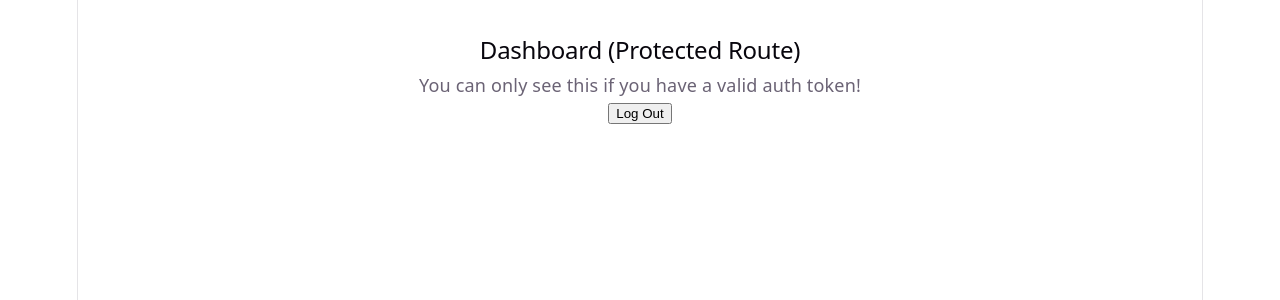
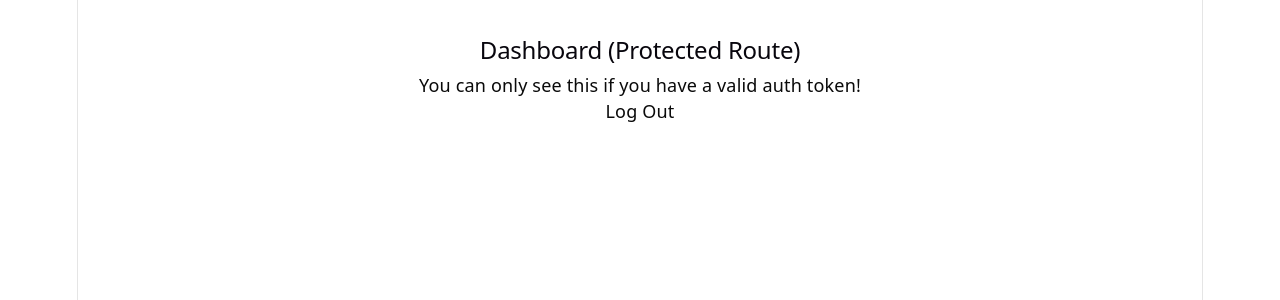
Before and after one commit to dlog4142-collab/esakayWeb, a React (Vite) app: page /dashboard in a window 1280 px wide. Shown: the top 300 px of the page. Built offline with nearby package versions, Linux system fonts and the light colour scheme; no server answers; sample sign-in values are in the browser's storage.

Commit message:
added configuration of shadcn and uses theme "mira"

```diff
--- /dev/null
+++ b/src/components/ui/button.jsx
@@ -0,0 +1,55 @@
+import { Button as ButtonPrimitive } from "@base-ui/react/button"
+import { cva } from "class-variance-authority";
+import { cn } from "cn"
+
+const buttonVariants = cva(
+  "group/button inline-flex shrink-0 items-center justify-center rounded-md border border-transparent bg-clip-padding text-xs/relaxed font-medium whitespace-nowrap transition-all outline-none select-none focus-visible:border-ring focus-visible:ring-2 focus-visible:ring-ring/30 active:not-aria-[haspopup]:translate-y-px disabled:pointer-events-none disabled:opacity-50 aria-invalid:border-destructive aria-invalid:ring-2 aria-invalid:ring-destructive/20 dark:aria-invalid:border-destructive/50 dark:aria-invalid:ring-destructive/40 [&_svg]:pointer-events-none [&_svg]:shrink-0 [&_svg:not([class*='size-'])]:size-4",
+  {
+    variants: {
+      variant: {
+        default: "bg-primary text-primary-foreground hover:bg-primary/80",
+        outline:
+          "border-border hover:bg-input/50 hover:text-foreground aria-expanded:bg-muted aria-expanded:text-foreground dark:bg-input/30",
+        secondary:
+          "bg-secondary text-secondary-foreground hover:bg-[color-mix(in_oklch,var(--secondary),var(--foreground)_5%)] aria-expanded:bg-secondary aria-expanded:text-secondary-foreground",
+        ghost:
+          "hover:bg-muted hover:text-foreground aria-expanded:bg-muted aria-expanded:text-foreground dark:hover:bg-muted/50",
+        destructive:
+          "bg-destructive/10 text-destructive hover:bg-destructive/20 focus-visible:border-destructive/40 focus-visible:ring-destructive/20 dark:bg-destructive/20 dark:hover:bg-destructive/30 dark:focus-visible:ring-destructive/40",
+        link: "text-primary underline-offset-4 hover:underline",
+      },
+      size: {
+        default:
+          "h-7 gap-1 px-2 text-xs/relaxed has-data-[icon=inline-end]:pr-1.5 has-data-[icon=inline-start]:pl-1.5 [&_svg:not([class*='size-'])]:size-3.5",
+        xs: "h-5 gap-1 rounded-sm px-2 text-[0.625rem] has-data-[icon=inline-end]:pr-1.5 has-data-[icon=inline-start]:pl-1.5 [&_svg:not([class*='size-'])]:size-2.5",
+        sm: "h-6 gap-1 px-2 text-xs/relaxed has-data-[icon=inline-end]:pr-1.5 has-data-[icon=inline-start]:pl-1.5 [&_svg:not([class*='size-'])]:size-3",
+        lg: "h-8 gap-1 px-2.5 text-xs/relaxed has-data-[icon=inline-end]:pr-2 has-data-[icon=inline-start]:pl-2 [&_svg:not([class*='size-'])]:size-4",
+        icon: "size-7 [&_svg:not([class*='size-'])]:size-3.5",
+        "icon-xs": "size-5 rounded-sm [&_svg:not([class*='size-'])]:size-2.5",
+        "icon-sm": "size-6 [&_svg:not([class*='size-'])]:size-3",
+        "icon-lg": "size-8 [&_svg:not([class*='size-'])]:size-4",
+      },
+    },
+    defaultVariants: {
+      variant: "default",
+      size: "default",
+    },
+  }
+)
+
+function Button({
+  className,
+  variant = "default",
+  size = "default",
+  ...props
+}) {
+  return (
+    <ButtonPrimitive
+      data-slot="button"
+      className={cn(buttonVariants({ variant, size, className }))}
+      {...props}
+    />
+  )
+}
+
+export { Button, buttonVariants }
--- a/src/index.css
+++ b/src/index.css
@@ -1,10 +1,17 @@
+@import "tailwindcss";
+@import "tw-animate-css";
+@import "shadcn/tailwind.css";
+@import "@fontsource-variable/inter";
+
+@custom-variant dark (&:is(.dark *));
+
 :root {
   --text: #6b6375;
   --text-h: #08060d;
   --bg: #fff;
-  --border: #e5e4e7;
+  --border: oklch(0.922 0 0);
   --code-bg: #f4f3ec;
-  --accent: #aa3bff;
+  --accent: oklch(0.97 0 0);
   --accent-bg: rgba(170, 59, 255, 0.1);
   --accent-border: rgba(170, 59, 255, 0.5);
   --social-bg: rgba(244, 243, 236, 0.5);
@@ -28,6 +35,66 @@
   @media (max-width: 1024px) {
     font-size: 16px;
   }
+
+  --background: oklch(1 0 0);
+
+  --foreground: oklch(0.145 0 0);
+
+  --card: oklch(1 0 0);
+
+  --card-foreground: oklch(0.145 0 0);
+
+  --popover: oklch(1 0 0);
+
+  --popover-foreground: oklch(0.145 0 0);
+
+  --primary: oklch(0.205 0 0);
+
+  --primary-foreground: oklch(0.985 0 0);
+
+  --secondary: oklch(0.97 0 0);
+
+  --secondary-foreground: oklch(0.205 0 0);
+
+  --muted: oklch(0.97 0 0);
+
+  --muted-foreground: oklch(0.556 0 0);
+
+  --accent-foreground: oklch(0.205 0 0);
+
+  --destructive: oklch(0.577 0.245 27.325);
+
+  --input: oklch(0.922 0 0);
+
+  --ring: oklch(0.708 0 0);
+
+  --chart-1: oklch(0.87 0 0);
+
+  --chart-2: oklch(0.556 0 0);
+
+  --chart-3: oklch(0.439 0 0);
+
+  --chart-4: oklch(0.371 0 0);
+
+  --chart-5: oklch(0.269 0 0);
+
+  --radius: 0.625rem;
+
+  --sidebar: oklch(0.985 0 0);
+
+  --sidebar-foreground: oklch(0.145 0 0);
+
+  --sidebar-primary: oklch(0.205 0 0);
+
+  --sidebar-primary-foreground: oklch(0.985 0 0);
+
+  --sidebar-accent: oklch(0.97 0 0);
+
+  --sidebar-accent-foreground: oklch(0.205 0 0);
+
+  --sidebar-border: oklch(0.922 0 0);
+
+  --sidebar-ring: oklch(0.708 0 0)
 }
 
 @media (prefers-color-scheme: dark) {
@@ -109,3 +176,88 @@ code {
   padding: 4px 8px;
   background: var(--code-bg);
 }
+
+@theme inline {
+  --font-heading: var(--font-sans);
+  --font-sans: 'Inter Variable', sans-serif;
+  --color-sidebar-ring: var(--sidebar-ring);
+  --color-sidebar-border: var(--sidebar-border);
+  --color-sidebar-accent-foreground: var(--sidebar-accent-foreground);
+  --color-sidebar-accent: var(--sidebar-accent);
+  --color-sidebar-primary-foreground: var(--sidebar-primary-foreground);
+  --color-sidebar-primary: var(--sidebar-primary);
+  --color-sidebar-foreground: var(--sidebar-foreground);
+  --color-sidebar: var(--sidebar);
+  --color-chart-5: var(--chart-5);
+  --color-chart-4: var(--chart-4);
+  --color-chart-3: var(--chart-3);
+  --color-chart-2: var(--chart-2);
+  --color-chart-1: var(--chart-1);
+  --color-ring: var(--ring);
+  --color-input: var(--input);
+  --color-border: var(--border);
+  --color-destructive: var(--destructive);
+  --color-accent-foreground: var(--accent-foreground);
+  --color-accent: var(--accent);
+  --color-muted-foreground: var(--muted-foreground);
+  --color-muted: var(--muted);
+  --color-secondary-foreground: var(--secondary-foreground);
+  --color-secondary: var(--secondary);
+  --color-primary-foreground: var(--primary-foreground);
+  --color-primary: var(--primary);
+  --color-popover-foreground: var(--popover-foreground);
+  --color-popover: var(--popover);
+  --color-card-foreground: var(--card-foreground);
+  --color-card: var(--card);
+  --color-foreground: var(--foreground);
+  --color-background: var(--background);
+  --radius-sm: calc(var(--radius) * 0.6);
+  --radius-md: calc(var(--radius) * 0.8);
+  --radius-lg: var(--radius);
+  --radius-xl: calc(var(--radius) * 1.4);
+  --radius-2xl: calc(var(--radius) * 1.8);
+  --radius-3xl: calc(var(--radius) * 2.2);
+  --radius-4xl: calc(var(--radius) * 2.6);
+}
+
+.dark {
+  --background: oklch(0.145 0 0);
+  --foreground: oklch(0.985 0 0);
+  --card: oklch(0.205 0 0);
+  --card-foreground: oklch(0.985 0 0);
+  --popover: oklch(0.205 0 0);
+  --popover-foreground: oklch(0.985 0 0);
+  --primary: oklch(0.922 0 0);
+  --primary-foreground: oklch(0.205 0 0);
+  --secondary: oklch(0.269 0 0);
+  --secondary-foreground: oklch(0.985 0 0);
+  --muted: oklch(0.269 0 0);
+  --muted-foreground: oklch(0.708 0 0);
+  --accent: oklch(0.269 0 0);
+  --accent-foreground: oklch(0.985 0 0);
+  --destructive: oklch(0.704 0.191 22.216);
+  --border: oklch(1 0 0 / 10%);
+  --input: oklch(1 0 0 / 15%);
+  --ring: oklch(0.556 0 0);
+  --chart-1: oklch(0.87 0 0);
+  --chart-2: oklch(0.556 0 0);
+  --chart-3: oklch(0.439 0 0);
+  --chart-4: oklch(0.371 0 0);
+  --chart-5: oklch(0.269 0 0);
+  --sidebar: oklch(0.205 0 0);
+  --sidebar-foreground: oklch(0.985 0 0);
+  --sidebar-primary: oklch(0.488 0.243 264.376);
+  --sidebar-primary-foreground: oklch(0.985 0 0);
+  --sidebar-accent: oklch(0.269 0 0);
+  --sidebar-accent-foreground: oklch(0.985 0 0);
+  --sidebar-border: oklch(1 0 0 / 10%);
+  --sidebar-ring: oklch(0.556 0 0);
+}
+
+@layer base {
+  * {
+    @apply border-border outline-ring/50;}
+  body {
+    @apply bg-background text-foreground;}
+  html {
+    @apply font-sans;}}
--- /dev/null
+++ b/src/lib/utils.js
@@ -0,0 +1 @@
+export { cn } from "cn"
--- a/vite.config.js
+++ b/vite.config.js
@@ -1,7 +1,13 @@
-import react from '@vitejs/plugin-react'
-import { defineConfig } from 'vite'
+import path from "path"
+import react from "@vitejs/plugin-react"
+import tailwindcss from "@tailwindcss/vite"
+import { defineConfig } from "vite"
 
-// https://vite.dev/config/
 export default defineConfig({
-  plugins: [react()],
+  plugins: [react(), tailwindcss()],
+  resolve: {
+    alias: {
+      "@": path.resolve(import.meta.dirname, "./src"),
+    },
+  },
 })
```
Also changed, not shown: jsconfig.json (added, +8 -0 lines), package.json (+11 -1 lines), components.json (added), 1 other file (tests, documents, lock files or other folders).
